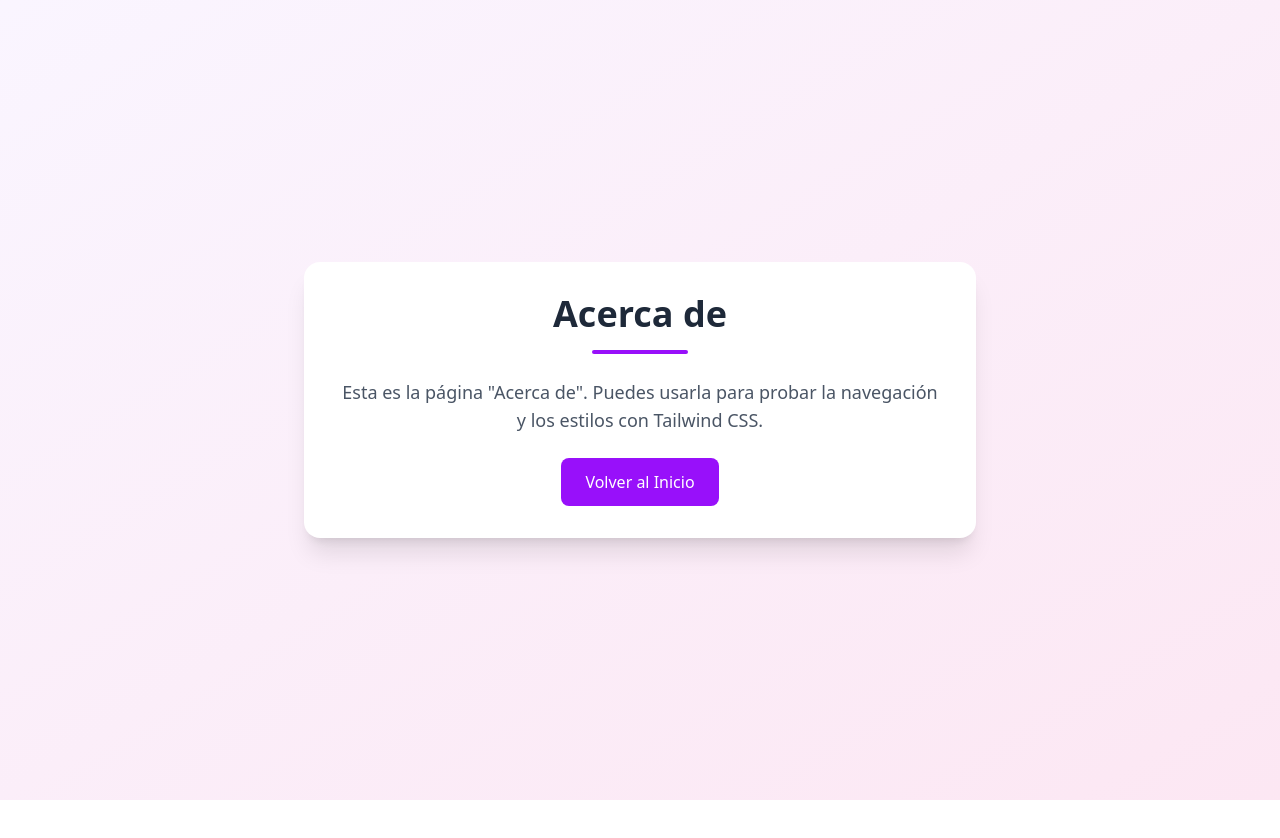
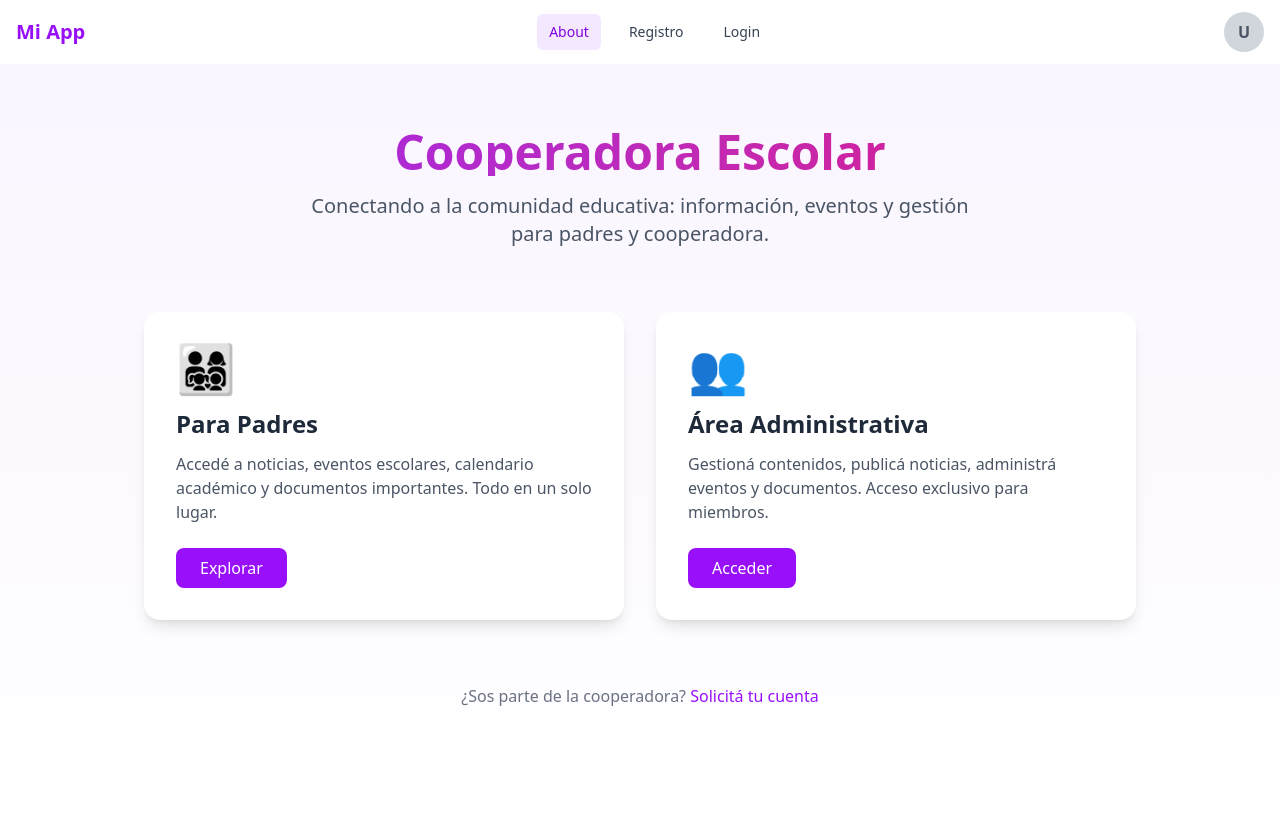
Before and after one commit to Cooperadora-escuela/cooperadora_escuela_27, a React (Vite) app in the folder front/: page /about in a window 1280 px wide. Shown: the top 838 px of the page. Before the commit the page ends 800 px from the top, so only its background shows below. Built offline with nearby package versions, Linux system fonts and the light colour scheme.

Commit message:
UI login y registro

```diff
--- a/front/src/App.tsx
+++ b/front/src/App.tsx
@@ -1,20 +1,20 @@
 import { BrowserRouter, Routes, Route } from 'react-router-dom';
 import { ToastContainer } from 'react-toastify';
 import 'react-toastify/dist/ReactToastify.css';
-import Home from './components/Home';
-import About from './components/About';
+import HomePages from './pages/HomePages';
 import RegistroForm from './components/RegistroForm';
-import LoginForm from './components/LoginForm';
+import LoginFormPages from './pages/LoginFormPages';
+//import AboutPages from './pages/AboutPages';
 
 function App() {
   return (
     <BrowserRouter>
     <ToastContainer position="top-right" autoClose={5000} />
       <Routes>
-        <Route path="/" element={<Home />} />
-        <Route path="/about" element={<About />} />
+        <Route path="/" element={<LoginFormPages />} />
+        <Route path="/about" element={<HomePages />} />
         <Route path="/registro" element={<RegistroForm />} />
-        <Route path='/login' element={<LoginForm />} />
+        <Route path='/login' element={<LoginFormPages />} />
       </Routes>
     </BrowserRouter>
   );
--- /dev/null
+++ b/front/src/components/FooterForms.tsx
@@ -0,0 +1,15 @@
+// src/components/FooterForms.tsx
+import React from 'react';
+
+const FooterForms: React.FC = () => {
+  const currentYear = new Date().getFullYear();
+
+  return (
+    <footer className="w-full mt-8 pt-4 border-t border-purple-200 text-center text-gray-500 text-sm">
+      <p>© {currentYear} Cooperadora Escuela 27 de 4. Dean Funes</p>
+      <p className="mt-1">Todos los derechos reservados</p>
+    </footer>
+  );
+};
+
+export default FooterForms;
--- /dev/null
+++ b/front/src/components/Header.tsx
@@ -0,0 +1,62 @@
+// src/components/Header.tsx
+import { Link, NavLink } from 'react-router-dom';
+
+const Header: React.FC = () => {
+  return (
+    <header className="bg-white shadow-md">
+      <nav className="container mx-auto px-4 py-3 flex items-center justify-between">
+        {/* Logo / Título */}
+        <Link to="/" className="text-xl font-bold text-purple-600">
+          Mi App
+        </Link>
+
+        {/* Enlaces de navegación */}
+        <div className="flex space-x-4">
+          <NavLink
+            to="/about"
+            className={({ isActive }) =>
+              `px-3 py-2 rounded-md text-sm font-medium transition-colors ${
+                isActive
+                  ? 'bg-purple-100 text-purple-700'
+                  : 'text-gray-700 hover:bg-gray-100'
+              }`
+            }
+          >
+            About
+          </NavLink>
+          <NavLink
+            to="/registro"
+            className={({ isActive }) =>
+              `px-3 py-2 rounded-md text-sm font-medium transition-colors ${
+                isActive
+                  ? 'bg-purple-100 text-purple-700'
+                  : 'text-gray-700 hover:bg-gray-100'
+              }`
+            }
+          >
+            Registro
+          </NavLink>
+          <NavLink
+            to="/login"
+            className={({ isActive }) =>
+              `px-3 py-2 rounded-md text-sm font-medium transition-colors ${
+                isActive
+                  ? 'bg-purple-100 text-purple-700'
+                  : 'text-gray-700 hover:bg-gray-100'
+              }`
+            }
+          >
+            Login
+          </NavLink>
+        </div>
+
+        {/* Avatar placeholder (se reemplazará después) */}
+        <div className="w-10 h-10 rounded-full bg-gray-300 flex items-center justify-center text-gray-600 font-semibold">
+          U
+        </div>
+      </nav>
+    </header>
+  );
+};
+
+export default Header;
--- /dev/null
+++ b/front/src/components/HeaderForms.tsx
@@ -0,0 +1,20 @@
+// src/components/HeaderForms.tsx
+import React from 'react';
+
+interface HeaderFormsProps {
+  subtitulo?: string;
+}
+
+const HeaderForms: React.FC<HeaderFormsProps> = ({ subtitulo = 'Acceso para miembros de la cooperadora' }) => {
+  return (
+    <div className="w-full text-center mb-8">
+      <h1 className="text-3xl font-extrabold text-transparent bg-clip-text bg-gradient-to-r from-purple-700 to-pink-700">
+        Cooperadora Escuela 27 de 4. Dean Funes
+      </h1>
+      <p className="text-gray-600 mt-2">{subtitulo}</p>
+      <div className="w-full h-0.5 bg-purple-300 mt-4"></div>
+    </div>
+  );
+};
+
+export default HeaderForms;
--- a/front/src/components/Home.tsx
+++ b/front/src/components/Home.tsx
@@ -1,28 +1,59 @@
-// src/pages/Home.tsx con Tailwind
+// src/pages/Home.tsx
 import React from 'react';
 import { Link } from 'react-router-dom';
 
 const Home: React.FC = () => {
   return (
-    <div className="min-h-screen flex items-center justify-center bg-gray-50">
-      <div className="max-w-md mx-auto p-6 bg-white rounded-lg shadow-md text-center">
-        <h1 className="text-4xl font-bold text-gray-800 mb-4">¡Bienvenido!</h1>
-        <p className="text-lg text-gray-600 mb-6">
-          Esta es la página de inicio. Estás probando las rutas y los estilos con Tailwind CSS.
+    <div className="min-h-screen bg-gradient-to-b from-purple-50 to-white">
+      {/* Hero Section */}
+      <section className="container mx-auto px-4 py-16 text-center">
+        <h1 className="text-5xl font-extrabold text-transparent bg-clip-text bg-gradient-to-r from-purple-600 to-pink-600 mb-4">
+          Cooperadora Escolar
+        </h1>
+        <p className="text-xl text-gray-600 max-w-2xl mx-auto">
+          Conectando a la comunidad educativa: información, eventos y gestión para padres y cooperadora.
         </p>
-        <Link
-          to="/about" // Cambia esta ruta según tu configuración
-          className="inline-block px-6 py-3 bg-blue-600 text-white font-medium rounded-lg hover:bg-blue-700 transition-colors"
-        >
-          Ir a Acerca de
-        </Link>
-        <Link
-            to="/registro"
-            className="inline-block px-6 py-3 bg-blue-600 text-white font-medium rounded-lg hover:bg-blue-700 transition-colors"
-        >
-          Login
-        </Link>
-      </div>
+      </section>
+
+      {/* Tarjetas de características */}
+      <section className="container mx-auto px-4 pb-16 grid md:grid-cols-2 gap-8 max-w-5xl">
+        {/* Sección Padres */}
+        <div className="bg-white rounded-2xl shadow-lg p-8 hover:shadow-xl transition-shadow">
+          <div className="text-purple-600 text-5xl mb-4">👨‍👩‍👧‍👦</div>
+          <h2 className="text-2xl font-bold text-gray-800 mb-3">Para Padres</h2>
+          <p className="text-gray-600 mb-6">
+            Accedé a noticias, eventos escolares, calendario académico y documentos importantes. Todo en un solo lugar.
+          </p>
+          <Link
+            to="/noticias" // Ruta placeholder (aún no implementada)
+            className="inline-block px-6 py-2 bg-purple-600 text-white rounded-lg hover:bg-purple-700 transition-colors"
+          >
+            Explorar
+          </Link>
+        </div>
+
+        {/* Sección Cooperadora */}
+        <div className="bg-white rounded-2xl shadow-lg p-8 hover:shadow-xl transition-shadow">
+          <div className="text-purple-600 text-5xl mb-4">👥</div>
+          <h2 className="text-2xl font-bold text-gray-800 mb-3">Área Administrativa</h2>
+          <p className="text-gray-600 mb-6">
+            Gestioná contenidos, publicá noticias, administrá eventos y documentos. Acceso exclusivo para miembros.
+          </p>
+          <Link
+            to="/login"
+            className="inline-block px-6 py-2 bg-purple-600 text-white rounded-lg hover:bg-purple-700 transition-colors"
+          >
+            Acceder
+          </Link>
+        </div>
+      </section>
+
+      {/* Llamado a la acción opcional */}
+      <section className="text-center pb-16">
+        <p className="text-gray-500">
+          ¿Sos parte de la cooperadora? <Link to="/registro" className="text-purple-600 hover:underline">Solicitá tu cuenta</Link>
+        </p>
+      </section>
     </div>
   );
 };
--- a/front/src/components/RegistroForm.tsx
+++ b/front/src/components/RegistroForm.tsx
@@ -3,6 +3,8 @@ import React, { useState } from 'react';
 import { useAuth } from '../contex/UserContex';
 import { toast } from 'react-toastify';
 import 'react-toastify/dist/ReactToastify.css';
+import HeaderForms from './HeaderForms';
+import FooterForms from './FooterForms';
 
 interface FormData {
   email: string;
@@ -113,8 +115,10 @@ const RegistroForm: React.FC = () => {
   };
 
   return (
-    <div className="max-w-md mx-auto mt-8 p-6 bg-white rounded-lg shadow-md">
-      <h2 className="text-2xl font-bold text-center text-gray-800 mb-6">Crear usurio, Socio por defecto</h2>
+    <div className="min-h-screen bg-gradient-to-b from-purple-100 to-white flex flex-col items-center justify-start pt-16">
+      <HeaderForms subtitulo="Registro de nuevo socio" />
+      <div className="max-w-md w-full mx-auto p-6 bg-white rounded-lg shadow-md">
+        {/* <h2 className="text-2xl font-bold text-center text-gray-800 mb-6">Crear usuario, Socio por defecto</h2> */}
         <form onSubmit={handleSubmit} className="space-y-4">
           {/* Nombre */}
           <div>
@@ -263,24 +267,6 @@ const RegistroForm: React.FC = () => {
             )}
           </div>
 
-        {/* Rol (opcional) - si quieres mostrarlo, descomenta */}
-        {/* <div>
-          <label htmlFor="rol" className="block text-sm font-medium text-gray-700 mb-1">
-            Rol (opcional)
-          </label>
-          <select
-            id="rol"
-            name="rol"
-            value={formData.rol}
-            onChange={handleChange}
-            className="w-full px-3 py-2 border border-gray-300 rounded-md focus:outline-none focus:ring-2 focus:ring-purple-500"
-          >
-            <option value="SOC">Socio</option>
-            <option value="TES">Tesorero</option>
-            <option value="ADMIN">Administrador</option>
-          </select>
-        </div> */}
-
           {/* Botón de envío */}
           <button
             type="submit"
@@ -291,6 +277,8 @@ const RegistroForm: React.FC = () => {
           </button>
         </form>
       </div>
+      <FooterForms/>
+    </div>
   );
 };
 
--- /dev/null
+++ b/front/src/pages/AboutPages.tsx
@@ -0,0 +1,12 @@
+
+import About from '../components/About'
+
+function AboutPages() {
+  return (
+    <div>
+        <About></About>
+    </div>
+  )
+}
+
+export default AboutPages
--- a/front/src/pages/HomePages.tsx
+++ b/front/src/pages/HomePages.tsx
@@ -0,0 +1,16 @@
+
+import Home from "../components/Home"
+import Header from "../components/Header"
+
+
+function HomePages() {
+
+  return (
+    <div>
+        <Header></Header>
+        <Home></Home>
+    </div>
+  )
+}
+
+export default HomePages
--- /dev/null
+++ b/front/src/pages/LoginFormPages.tsx
@@ -0,0 +1,11 @@
+import LoginForm from "../components/LoginForm";
+
+const LoginFormPages: React.FC = () => {
+  return (
+    <>
+      <LoginForm />
+    </>
+  );
+};
+
+export default LoginFormPages;
--- a/front/src/pages/RegistroFormPages.tsx
+++ b/front/src/pages/RegistroFormPages.tsx
@@ -1,2 +1,11 @@
-import { ToastContainer } from 'react-toastify';
-import 'react-toastify/dist/ReactToastify.css';
+import RegistroForm from "../components/RegistroForm"
+
+const RegistroFormPages = () => {
+  return (
+    <div>
+        <RegistroForm></RegistroForm>
+    </div>
+  )
+}
+
+export default RegistroFormPages
```
Also changed, not shown: front/src/components/LoginForm.tsx (+13 -5 lines). Lines whose indentation alone changed are shown as unchanged.
